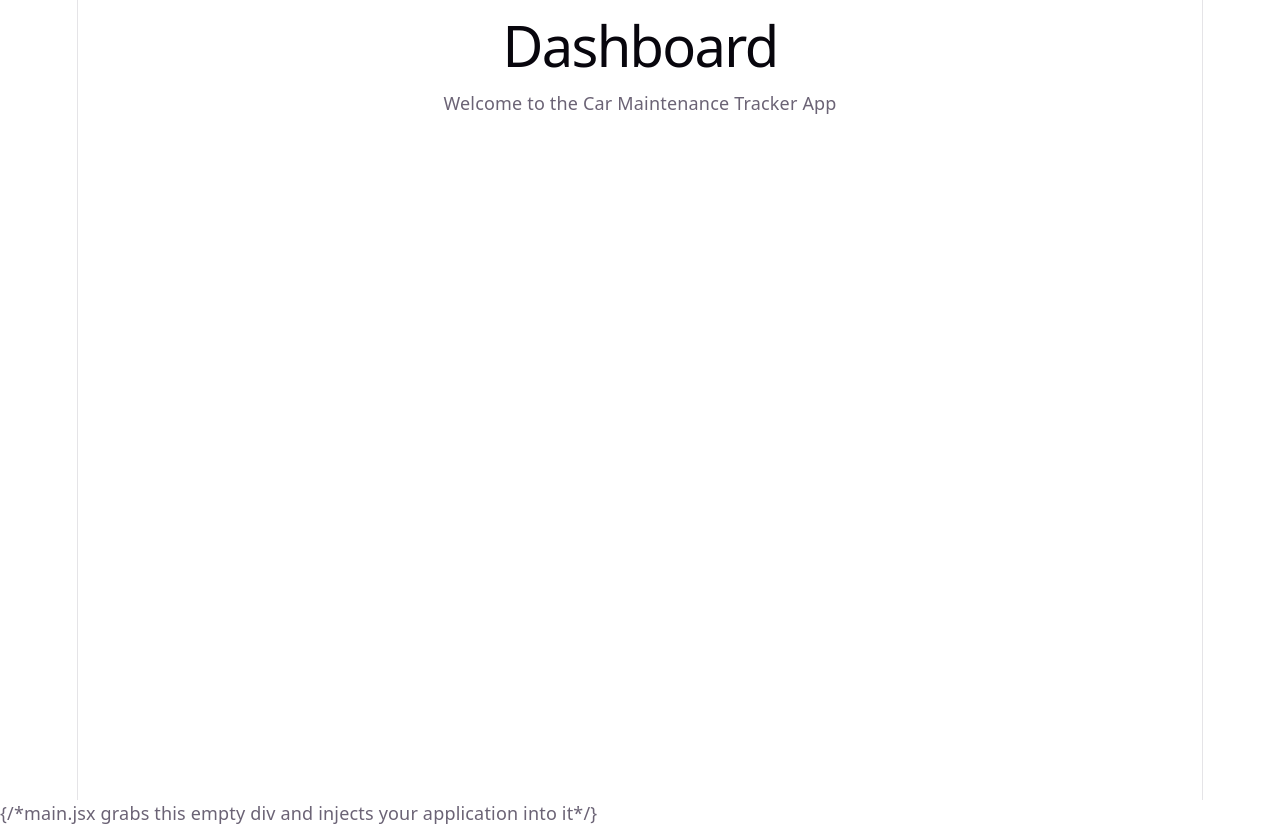
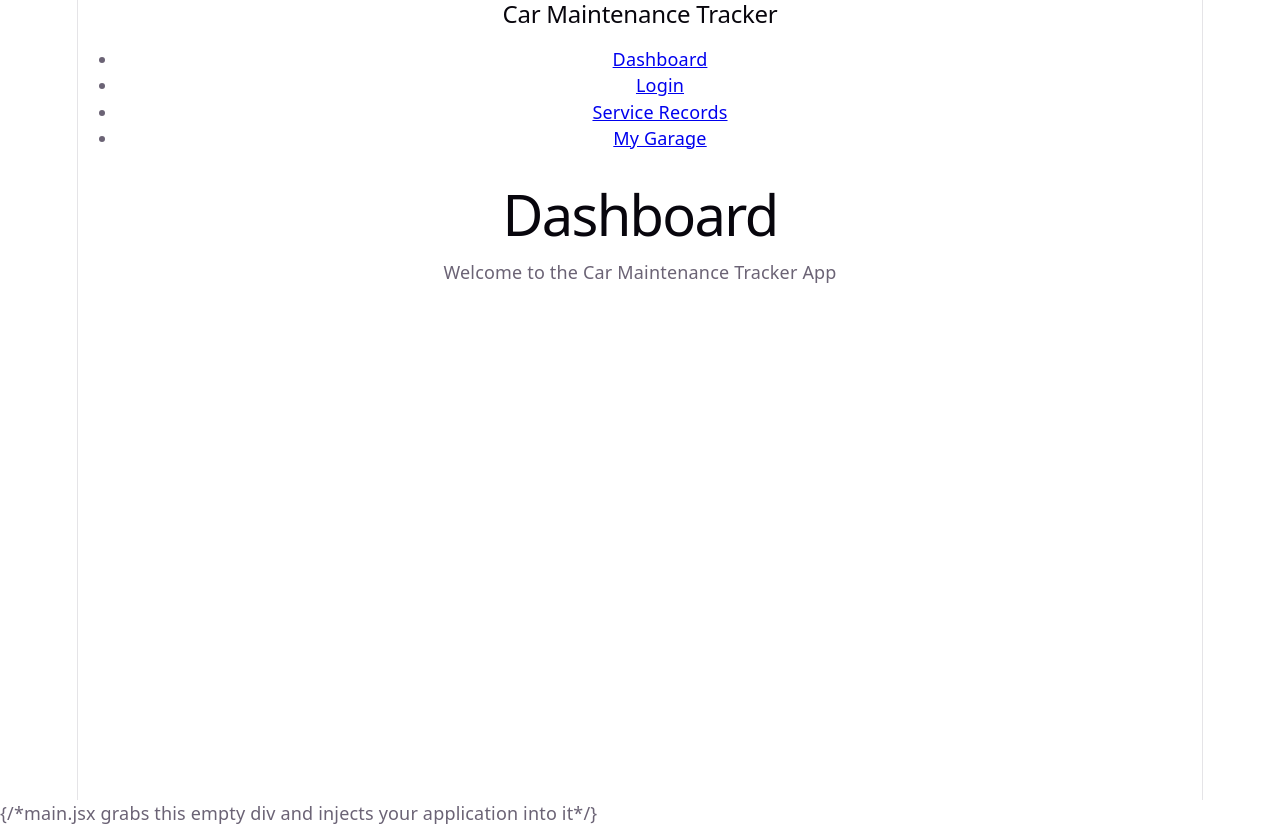
Before and after one commit to Eliteon150ping/Car_Maintenance_tracker, a React (Vite) app in the folder client/: page / in a window 1280 px wide. Built offline with nearby package versions, Linux system fonts and the light colour scheme.

Commit message:
Navbar and layout code functionality done(still need to style the navbar to look nicer)

```diff
--- a/client/src/App.jsx
+++ b/client/src/App.jsx
@@ -1,8 +1,10 @@
-import { BrowserRouter, Routes, Route } from "react-router-dom"; // Imported liabaries that is standard for making SPA's
+import { BrowserRouter, Routes, Route } from "react-router-dom"; // React Router components used for client-side routing
+                                                                 // in a Single Page Application (SPA).
 import DashboardPage from "./pages/DashboardPage"; // This is how to import and connect page file here to be rendered
 import LoginPage from "./pages/LoginPage";
 import ServiceRecordsPage from "./pages/ServiceRecordsPage";
 import VehiclesPage from "./pages/VehiclesPage";
+import MainLayout from "./layouts/MainLayout";
 
 // Root component responsible for application routing
 function App() {
@@ -10,10 +12,31 @@ function App() {
   return (
     <BrowserRouter>
       <Routes>
-        <Route path="/" element={<DashboardPage />} />
-        <Route path="/login" element={<LoginPage />} />
-        <Route path="/service-records" element={<ServiceRecordsPage />} />
-        <Route path="/vehicles" element={<VehiclesPage />} />
+
+        <Route path="/" element={
+          <MainLayout>
+            <DashboardPage />
+          </MainLayout>
+        } />
+
+        <Route path="/login" element={
+          <MainLayout>
+            <LoginPage />
+          </MainLayout>
+        } />
+
+        <Route path="/service-records" element={
+          <MainLayout>
+            <ServiceRecordsPage />
+          </MainLayout>
+        } />
+
+        <Route path="/vehicles" element={
+          <MainLayout>
+            <VehiclesPage />
+          </MainLayout>
+        } />
+
       </Routes>
     </BrowserRouter>
   );
@@ -25,16 +48,21 @@ export default App;
 
 React Router works similarly to Spring Boot request mappings.
 
-Spring:
-@GetMapping("/vehicles")
-
 React:
 <Route path="/vehicles" element={<VehiclesPage />} />
 
-Difference:
-Spring routes return data.
-React routes return UI.
+What is it?
+- A library that maps URLs to React components.
 
+Why does it exist?
+- To allow navigation without reloading the page.
+
+When do I use it?
+- Whenever an application has multiple pages/screens.
+
+Spring comparison
+- Similar to @GetMapping or @RequestMapping,
+  except it returns UI instead of JSON.
 
 
 
```
Also changed, not shown: client/src/components/Navbar.jsx (+15 -0 lines), client/src/layouts/MainLayout.jsx (+24 -0 lines).
